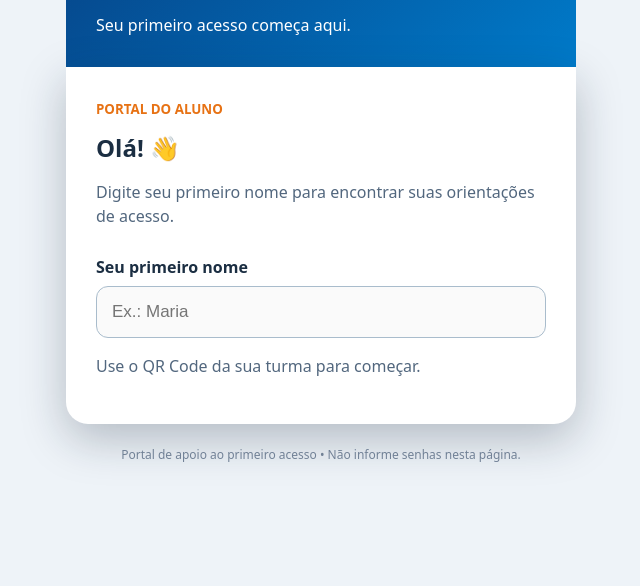
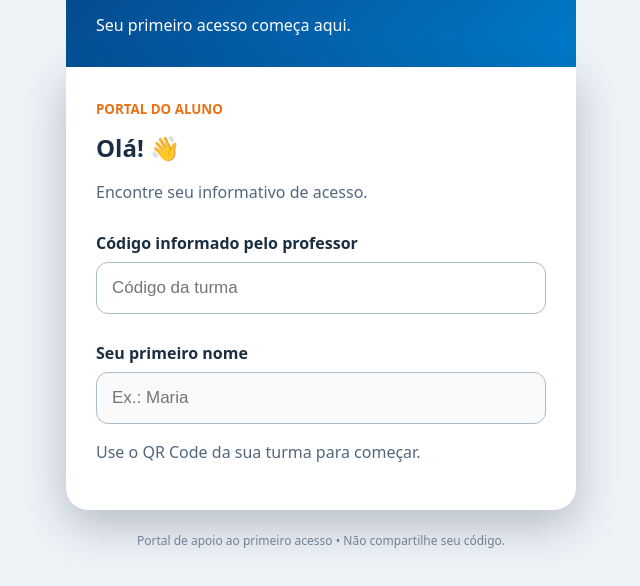
Before and after one commit to owagnerjrr/qrcodeturma, a website: page index.html in a window 1280 px wide. Shown: the part 130-716 px from the top of the page, without its empty margins (319-959 px from the left). Drawn offline with Linux system fonts and the light colour scheme.

Commit message:
Adiciona código de acesso por turma e consulta RA protegida

```diff
--- a/index.html
+++ b/index.html
@@ -1 +1 @@
-<!doctype html><html lang="pt-BR"><head><meta charset="UTF-8"><meta name="viewport" content="width=device-width,initial-scale=1"><meta name="theme-color" content="#064589"><meta name="description" content="Portal de boas-vindas e primeiro acesso dos alunos."><title>Boas-vindas • Senac</title><link rel="stylesheet" href="/style.css"></head><body><main class="wrap"><header><div class="brand">SENAC <span>• Boas-vindas</span></div><p>Seu primeiro acesso começa aqui.</p></header><section class="panel"><small id="turma-label">Portal do aluno</small><h1>Olá! 👋</h1><p>Digite seu primeiro nome para encontrar suas orientações de acesso.</p><label for="nome">Seu primeiro nome</label><input id="nome" autocomplete="given-name" placeholder="Ex.: Maria" maxlength="90"><div id="resultado" role="status" aria-live="polite"></div><div id="detalhes" hidden></div></section><footer>Portal de apoio ao primeiro acesso • Não informe senhas nesta página.</footer></main><script src="/app.js"></script></body></html>
+<!doctype html><html lang="pt-BR"><head><meta charset="UTF-8"><meta name="viewport" content="width=device-width,initial-scale=1"><meta name="theme-color" content="#064589"><title>Boas-vindas • Senac</title><link rel="stylesheet" href="/style.css"></head><body><main class="wrap"><header><div class="brand">SENAC <span>• Boas-vindas</span></div><p>Seu primeiro acesso começa aqui.</p></header><section class="panel"><small id="turma-label">Portal do aluno</small><h1>Olá! 👋</h1><p>Encontre seu informativo de acesso.</p><label for="codigo">Código informado pelo professor</label><input id="codigo" autocomplete="off" placeholder="Código da turma" type="password"><label for="nome">Seu primeiro nome</label><input id="nome" autocomplete="given-name" placeholder="Ex.: Maria" maxlength="90"><div id="resultado" role="status" aria-live="polite"></div><div id="detalhes" hidden></div></section><footer>Portal de apoio ao primeiro acesso • Não compartilhe seu código.</footer></main><script src="/app.js"></script></body></html>
```
